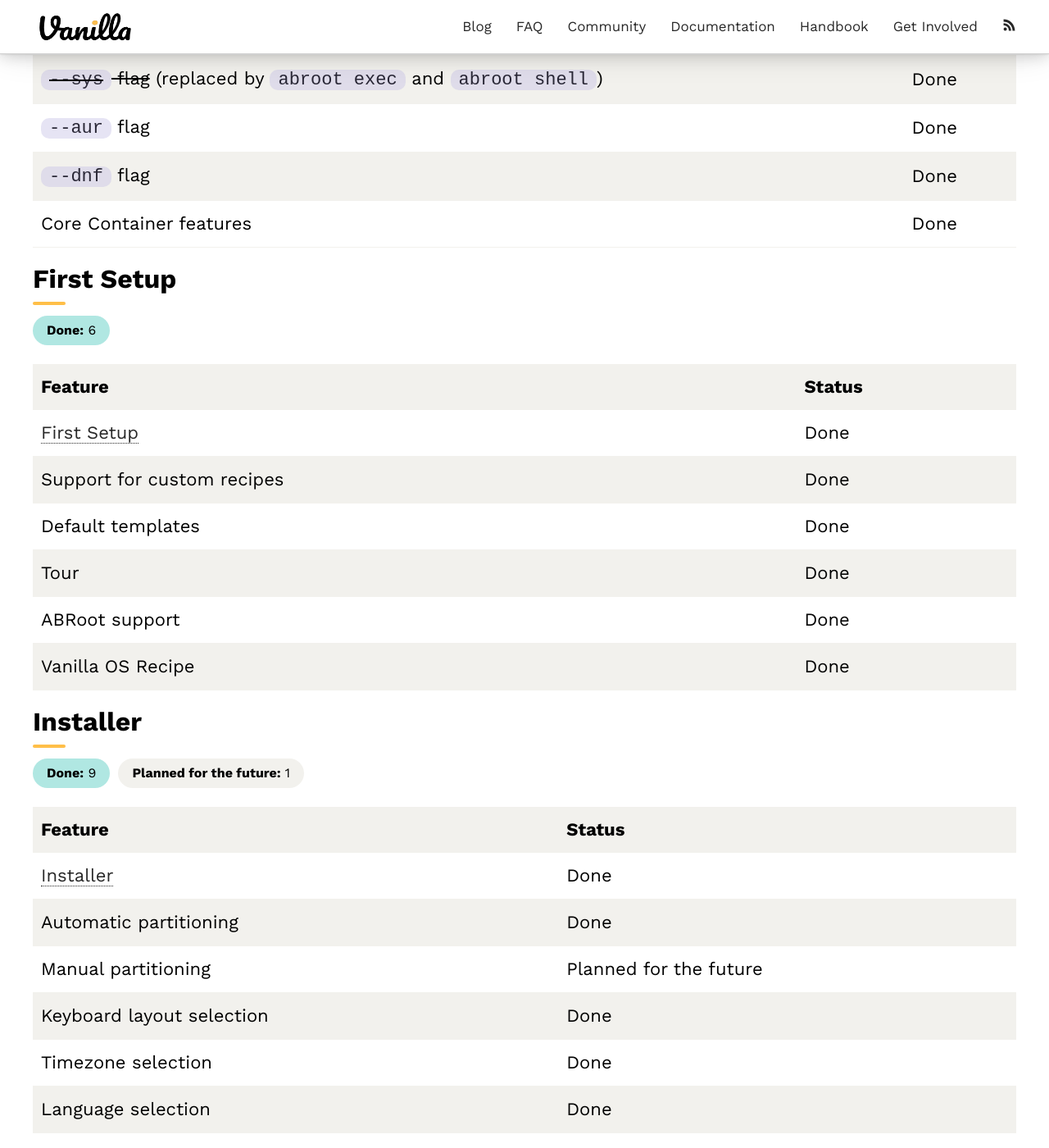
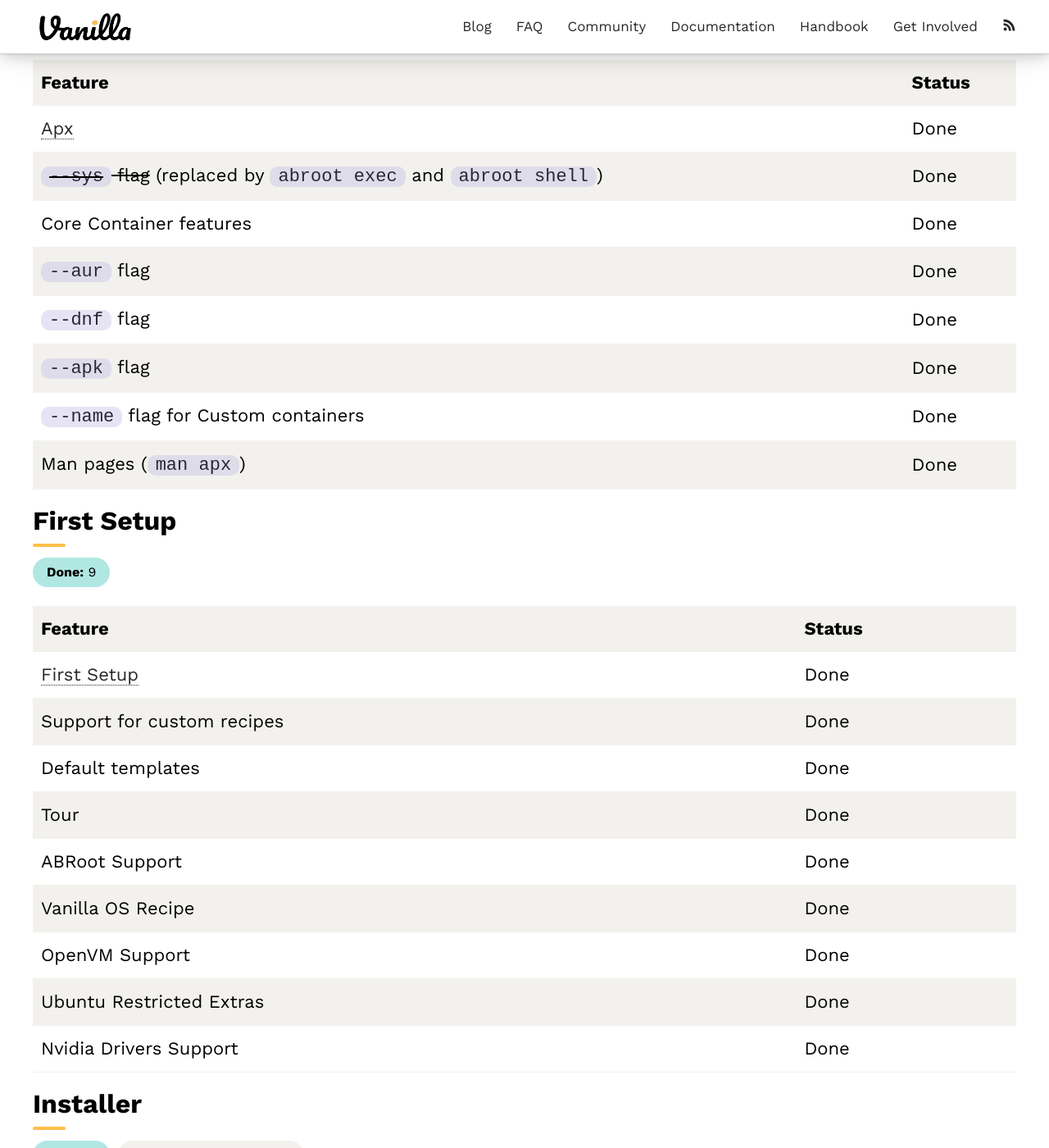
Before and after one commit to Vanilla-OS/website, a Jekyll site: the page built from roadmap.md, in a window 1280 px wide and 1400 px high, scrolled down 4818 px. Shown: the whole window at 82% size. Built offline with Jekyll 4.4.1, drawn with Linux system fonts in a browser that asks for light colours; some of the changed text lies outside the part shown.

Commit message:
Fix Discord link; Update Roadmap, faq pages
Signed-off-by: K.B.Dharun Krishna <kbdharunkrishna@gmail.com>

```diff
--- a/roadmap.md
+++ b/roadmap.md
@@ -95,6 +95,7 @@
 | Boot Updater | Done |
 | Debug flag | Done |
 | CLI | Done |
+| Man pages (`man abroot`) | Done |
 
 ### VSO (Vanilla System Operator)
 
@@ -107,6 +108,7 @@
 | Automation Tasks Manager | Done |
 | Developer Program | Planned for the future |
 | CLI | Done |
+| Man pages (`man vso`) | Done |
 
 ### ~~Almost~~ (Replaced by ABRoot)
 
@@ -125,9 +127,12 @@
 | --- | --- | --- |
 | [Apx](https://github.com/vanilla-os/apx) | Done |
 | ~~`--sys` flag~~ (replaced by `abroot exec` and `abroot shell`) | Done |
+| Core Container features | Done |
 | `--aur` flag | Done |
 | `--dnf` flag | Done |
-| Core Container features | Done |
+| `--apk` flag | Done |
+| `--name` flag for Custom containers| Done |
+| Man pages (`man apx`) | Done |
 
 ### First Setup
 
@@ -137,8 +142,11 @@
 | Support for custom recipes | Done |
 | Default templates | Done |
 | Tour | Done |
-| ABRoot support | Done |
+| ABRoot Support | Done |
 | Vanilla OS Recipe | Done |
+| OpenVM Support | Done |
+| Ubuntu Restricted Extras | Done |
+| Nvidia Drivers Support | Done |
 
 ### Installer
 
@@ -147,12 +155,12 @@
 | [Installer](https://github.com/vanilla-os/vanilla-installer) | Done |
 | Automatic partitioning | Done |
 | Manual partitioning | Planned for the future |
-| Keyboard layout selection | Done |
-| Timezone selection | Done |
-| Language selection | Done |
+| Keyboard layout Selection | Done |
+| Timezone Selection | Done |
+| Language Selection | Done |
 | User creation | Done |
 | Processor | Done |
-| `distinst` support | Done |
+| `distinst` Support | Done |
 | Vanilla OS Recipe | Done |
 
 ### Control Center
```
Also changed, not shown: faq.md (+2 -2 lines), get-involved.md (+1 -1 lines).
